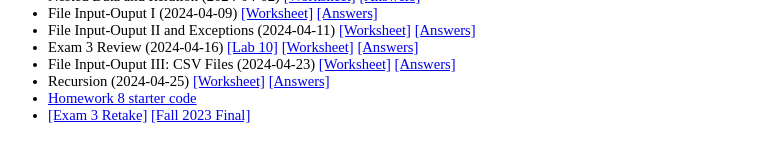
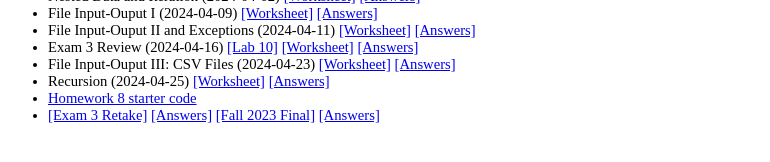
Before and after one commit to georgianahaldeman/cosc101, a Jekyll site: the page built from docs/notes/index.md, in a window 1280 px wide. Shown: the part 304-466 px from the top of the page, without its empty margins (0-770 px from the left). Built offline with Jekyll 4.4.1, drawn with Linux system fonts in a browser that asks for light colours; our own code applies the rules of GitHub Pages for plain Markdown files.

Commit message:
exam answers

```diff
--- a/docs/notes/index.md
+++ b/docs/notes/index.md
@@ -45,7 +45,7 @@
 
 - [Homework 8 starter code](./files/hw8.zip)
 
-- [[Exam 3 Retake]](./files/4_30.pdf) [[Fall 2023 Final]](./files/5_2.pdf)
+- [[Exam 3 Retake]](./files/4_30.pdf) [[Answers]](./files/4_30_ans.pdf) [[Fall 2023 Final]](./files/5_2.pdf) [[Answers]](./files/5_2_ans.pdf)
 
 <!--
 - Sequences II and Mutability I (2023-10-05) [[Worksheet]](./notes/10_5.pdf) [[Notes]](./answers/10_5_answers.pdf)
```
Also changed, not shown: 2 other files.
